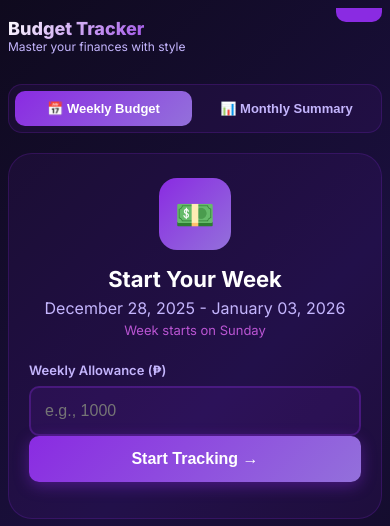
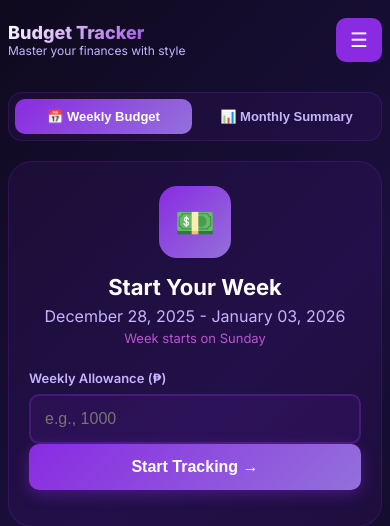
Before and after one commit to CedZzzzzzzzz/budget-tracker, a Flask app: page /dashboard in a window 390 px wide. Shown: the top 526 px of the page. Run offline with Flask 3, Linux system fonts and the light colour scheme; the visitor is signed in with stand-in values (Sample User, id 1); data that the repository does not hold is empty; some libraries are stand-ins or nearby versions.

Commit message:
fix: align header text to left on mobile

```diff
--- a/static/css/styles.css
+++ b/static/css/styles.css
@@ -1221,7 +1221,7 @@ input[type="number"]:focus {
         display: flex !important;
         flex-direction: row !important;
         justify-content: space-between !important;
-        align-items: flex-start !important;
+        align-items: center !important;
         width: 100%;
         padding: 10px 0;
     }
@@ -1230,18 +1230,18 @@ input[type="number"]:focus {
         display: flex !important;
         flex-direction: row !important;
         width: auto !important;
-        align-items: flex-start;
+        align-items: center;
         gap: 10px;
+        text-align: left;
     }
 
     .header-left h1 {
+        text-align: left;
         font-size: 20px;
-        text-align: left;
     }
 
     .header-subtitle {
         font-size: 12px;
-        text-align: left;
     }
 
     .header-actions {
@@ -1249,7 +1249,6 @@ input[type="number"]:focus {
         width: auto !important;
         margin-left: auto !important;
         justify-content: flex-end;
-        margin-top: -40px;
     }
 
     .user-greeting.desktop-only {
```
